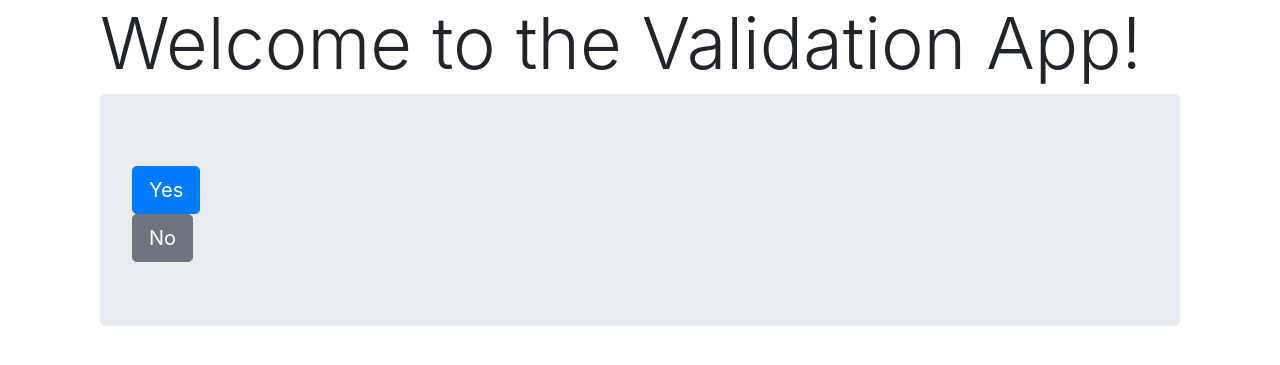
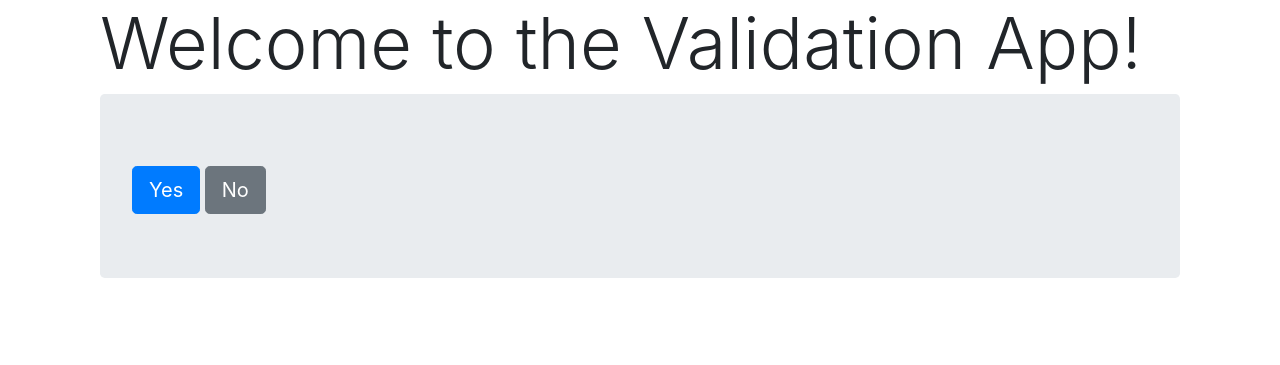
Before and after one commit to MartaSzymula/CSV_evaluator, a Django app: page / in a window 1280 px wide. Shown: the top 365 px of the page. Run offline with Django 3.2, Linux system fonts and the light colour scheme; data that the repository does not hold is empty; some libraries are stand-ins or nearby versions.

Commit message:
post method working for buttons

```diff
--- a/validation_app/templates/home.html
+++ b/validation_app/templates/home.html
@@ -20,9 +20,9 @@
             {% csrf_token %}
             <input type="hidden" name="question_id" value={{question.id}}>
             <input type="submit" name="vote" value="Yes" class="btn btn-primary btn-lg">
+            <input type="submit" name="vote" value="No" class="btn btn-secondary btn-lg">
+
           </form>
-
-            <button type="button" class="btn btn-secondary btn-lg">No</button>
 
         </div>
 
```
